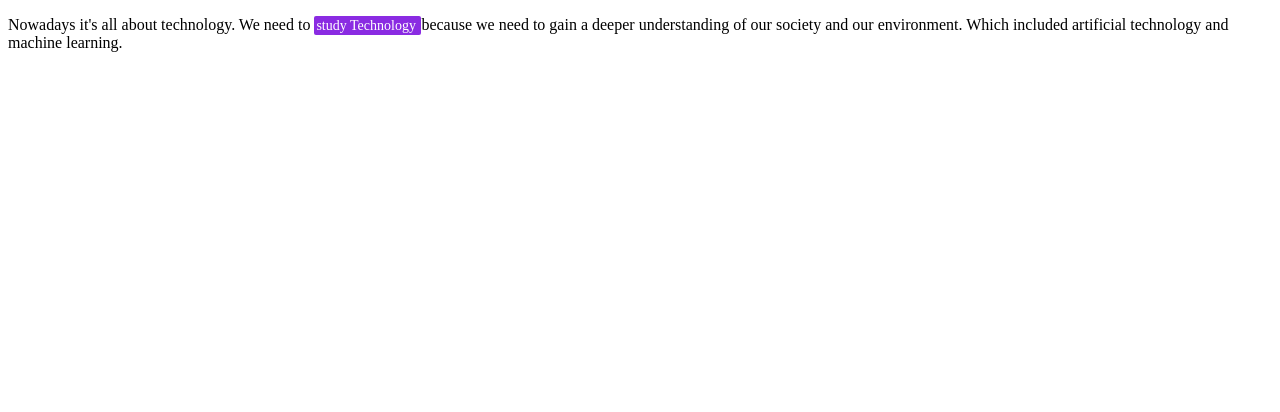
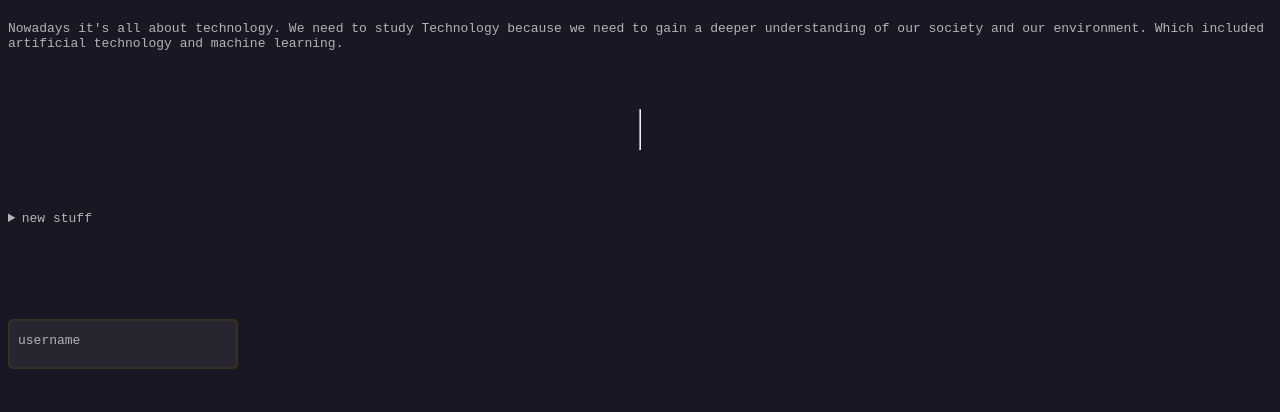
Before and after one commit to Azzamjeh/server, a plain HTML site: page test.html in a window 1280 px wide. Drawn offline with Linux system fonts and the light colour scheme.

Commit message:
new form scc

```diff
--- a/css/style.css
+++ b/css/style.css
@@ -1,19 +1,10 @@
-
-*{
-    padding: 0;
-    margin: 0;
-    box-sizing: border-box;
-    background-color:blanchedalmond
-
-
+body{
+    background-color: bisque;
+    background-size: cover;
 }
-
-
 .nav-div{
     height: 150px;
     width: 100%;
-
-
 }
 nav{
     display: flex;
@@ -75,17 +66,14 @@ nav ul li a:hover{
 }
 
 
-.name-label{
-
-}
 .submit-button{
-    background-color: rgb(15, 19, 154);
-    color: white;
+    background-color: rgb(186, 188, 251);
+    color: black;
     font-weight: bold;
     border: none;
     border-radius: 8px;
-    height: 23px;
-    width: 68px;
+    height: 40px;
+    width: 100px;
     cursor: pointer;
     margin-top: 6px;
     font-family: 'Montserrat', sans-serif;
@@ -94,3 +82,24 @@ nav ul li a:hover{
  p,h2,form{
     font-family: 'Montserrat', sans-serif;
  }
+ div{
+    margin-left: 10px;
+ }
+ .div-form{
+    margin: auto;
+    text-align: center;
+    border-radius: 5px;
+    background-color: #2f458b;
+    padding: 20px;
+    border: none;
+    width: fit-content;
+ }
+ input, textarea{
+    width: 50%;
+    padding: 12px 20px;
+    margin: 8px 0;
+    display: inline-block;
+    border: 1px solid #ccc;
+    border-radius: 4px;
+    box-sizing: border-box;
+    resize: none;  }
--- a/test.html
+++ b/test.html
@@ -2,24 +2,98 @@
 <html>
 <head>
     <style>
-        code{
-            background-color: blueviolet;
-            color: white;
-            padding:2px;
-            font-size: 14px;
-            font-family: 'Times New Roman', Times, serif;
-            border-radius: 2px;
+        body{
+            background-color: #191724;
+            display: grid;
+            color: #b3b3b3;
+            height: 50vh;
+            font-family:monospace;
+
+
+
         }
+        .input-container{
+    width: 200px;
+    position: relative;
+  }
+    .label{
+        position: absolute;
+        left: 10px;
+        top: 14px;
+        transition: all 0.2s;
+        padding: 0 2 px;
+        z-index: 1;
+        color: #b3b3b3;
+    }
+    .text-input{
+        padding: 0.8rem;
+        width: 100%;
+        height: 100%;
+        border: 2px solid #382f26;
+        background: #272530;
+        border-radius: 5px;
+        font-size: 18px;
+        outline: none;
+        transition: all.3s;
+        color: #fff;
+    }
+    .label::before{
+        content: "";
+        height: 5px;
+        background-color: #272530;
+        position: absolute;
+        left: 0;
+        top: 10px;
+        width: 100%;
+        z-index: -1;
+    }
+    .text-input:focus{
+        border: 2px solid #fd7f0a;
+    }
+    .text-input:focus+.label,
+    .filled{
+        top: -10px;
+        color: #fd7f0a;
+        font-size: 16px;
+    }
+    .text-input::placeholder{
+        font-size: 16px;
+        opacity: 0;
+        transition: all .3s;
+    }
+    .text-input:focus::placeholder{
+        opacity: 1;
+        animation-delay: 0.3s;
+    }
+
+
+
     </style>
 
 
     </head>
     <body>
         <p>
-            Nowadays it's all about technology.
-         We need to <code>study Technology </code>because we need to gain a deeper understanding of our society and our environment.
-        Which included artificial technology and machine learning.
+            Nowadays it's all about <samp>technology.</samp>
+         We need to study Technology because we need to gain a deeper understanding of our society and our environment.
+        Which included artificial technology and machine <kbd>learning.</kbd>
         </p>
+        <hr><br>
+        <details>
+            <summary>
+               new stuff
+            </summary> haha nothing here:)
+        </details><br>
+
+        <form>
+            <div class="input-container">
+                <input type="text" id="username"
+                autocomplete="off" placeholder="Enter your username"
+                required class="text-input">
+                <label for="username"
+                   class="label">username</label>
+            </div>
+        </form>
 
 
     </body>
```
Also changed, not shown: blog.html (+0 -8 lines), index.html (+12 -14 lines).
